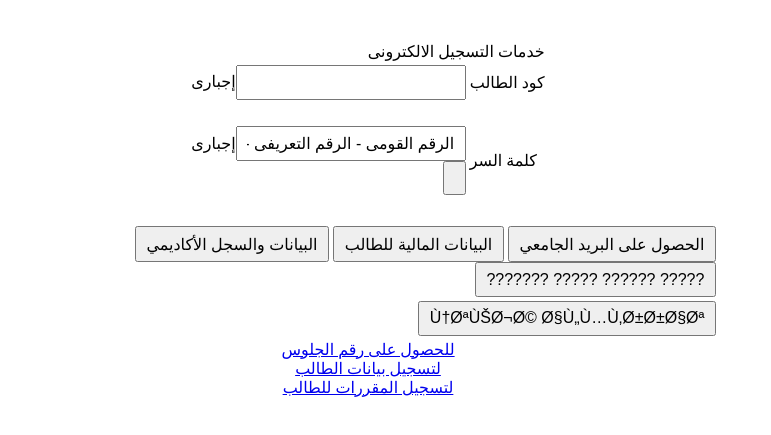
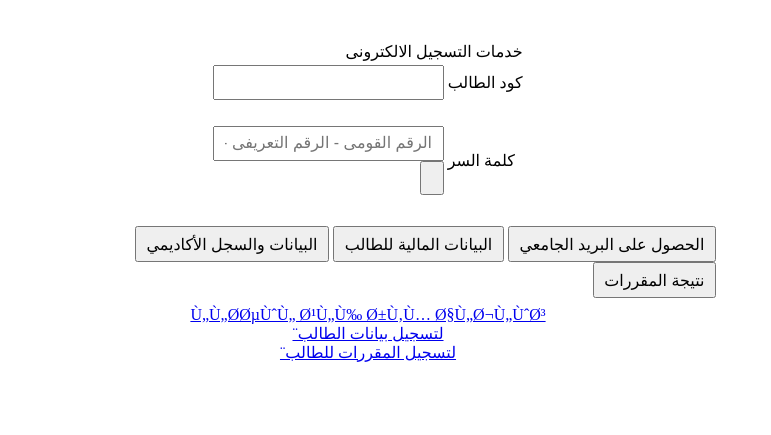
Before and after one commit to Thomas-Magdy/results-website, a plain HTML site: page index.html in a window 1280 px wide. Shown: the part 171-606 px from the top of the page, without its empty margins (0-771 px from the left). Drawn offline with Linux system fonts and the light colour scheme.

Commit message:
Add files via upload

```diff
--- a/index.html
+++ b/index.html
@@ -51,7 +51,7 @@
                               <td align="left"><span id="ctl00_cntphmaster_lbl_StudCode">كود الطالب</span>
                             </td>
                             <td align="right">
-                              <input name="ctl00$cntphmaster$txt_StudCode" type="text" onchange="javascript:setTimeout('__doPostBack(\'ctl00$cntphmaster$txt_StudCode\',\'\')', 0)" onkeypress="if (WebForm_TextBoxKeyHandler(event) == false) return false;" id="ctl00_cntphmaster_txt_StudCode" class="form-text"><span id="ctl00_cntphmaster_RequiredFieldValidator1">إجبارى</span>
+                              <input name="ctl00$cntphmaster$txt_StudCode" type="text" onchange="javascript:setTimeout('__doPostBack(\'ctl00$cntphmaster$txt_StudCode\',\'\')', 0)" onkeypress="if (WebForm_TextBoxKeyHandler(event) == false) return false;" id="ctl00_cntphmaster_txt_StudCode" class="form-text"><span id="ctl00_cntphmaster_RequiredFieldValidator1"></span>
                           </td>
                         </tr>
                         <tr>
@@ -63,7 +63,7 @@
                           <td align="left"><span id="ctl00_cntphmaster_lbl_Nationalnum">كلمة السر</span>
                         </td>
                         <td align="right">
-                          <input name="ctl00$cntphmaster$txt_Nationalnum" type="text" value="الرقم القومى - الرقم التعريفى - الرقم السرى" id="ctl00_cntphmaster_txt_Nationalnum" onfocus="__doPostBack('ctl00$cntphmaster$btnTextBoxEventHandler','')"><span id="ctl00_cntphmaster_RequiredFieldValidator2">إجبارى</span>
+                          <input name="ctl00$cntphmaster$txt_Nationalnum" type="text" placeholder="الرقم القومى - الرقم التعريفى - الرقم السرى" id="ctl00_cntphmaster_txt_Nationalnum" onfocus="this.placeholder=''; this.value=''; __doPostBack('ctl00$cntphmaster$btnTextBoxEventHandler','')"><span id="ctl00_cntphmaster_RequiredFieldValidator2"></span>
                         <div>
                           <input type="submit" name="ctl00$cntphmaster$btnTextBoxEventHandler" value="" id="ctl00_cntphmaster_btnTextBoxEventHandler">
                         </div>
@@ -88,20 +88,20 @@
                               <tr>
                                 <td>
                                   <input type="submit" name="ctl00$cntphmaster$GetMail" value="الحصول على البريد الجامعي" onclick="javascript:WebForm_DoPostBackWithOptions(new WebForm_PostBackOptions(&quot;ctl00$cntphmaster$GetMail&quot;, &quot;&quot;, true, &quot;enter&quot;, &quot;&quot;, false, false))" id="ctl00_cntphmaster_GetMail" class="btn btn-primary btn-block">
-                                  <input type="submit" name="ctl00$cntphmaster$btn_Login3" value="البيانات المالية للطالب" onclick="javascript:WebForm_DoPostBackWithOptions(new WebForm_PostBackOptions(&quot;ctl00$cntphmaster$btn_Login3&quot;, &quot;&quot;, true, &quot;enter&quot;, &quot;&quot;, false, false))" id="ctl00_cntphmaster_btn_Login3" title=" - تم نقل السجل المالى للطالب الى نظام وحدة نظم المعلومات المالية بالجامعة" class="btn btn-primary btn-block">
+                                  <input type="submit" name="ctl00$cntphmaster$btn_Login3" value="البيانات المالية للطالب" onclick="javascript:WebForm_DoPostBackWithOptions(new WebForm_PostBackOptions(&quot;ctl00$cntphmaster$btn_Login3&quot;, &quot;&quot;, true, &quot;enter&quot;, &quot;&quot;, false, false))" id="ctl00_cntphmaster_btn_Login3" title=" - ØªÙ… Ù†Ù‚Ù„ Ø§Ù„Ø³Ø¬Ù„ Ø§Ù„Ù…Ø§Ù„Ù‰ Ù„Ù„Ø·Ø§Ù„Ø¨ Ø§Ù„Ù‰ Ù†Ø¸Ø§Ù… ÙˆØ­Ø¯Ø© Ù†Ø¸Ù… Ø§Ù„Ù…Ø¹Ù„ÙˆÙ…Ø§Øª Ø§Ù„Ù…Ø§Ù„ÙŠØ© Ø¨Ø§Ù„Ø¬Ø§Ù…Ø¹Ø©" class="btn btn-primary btn-block">
                                   <input type="submit" name="ctl00$cntphmaster$btn_Login1" value="البيانات والسجل الأكاديمي" onclick="javascript:WebForm_DoPostBackWithOptions(new WebForm_PostBackOptions(&quot;ctl00$cntphmaster$btn_Login1&quot;, &quot;&quot;, true, &quot;enter&quot;, &quot;&quot;, false, false))" id="ctl00_cntphmaster_btn_Login1" class="btn btn-primary btn-block">
-<button type="button" id="course-result-forward" class="btn btn-primary btn-block" onclick="handleCourseResultRedirect()">????? ?????? ????? ???????</button>
+                                  <button type="button" class="btn btn-primary btn-block" onclick="handleCourseResultRedirect()">نتيجة المقررات</button>
                                 </td>
                               </tr>
                               <tr>
                                 <td>
-                                  <button type="button" class="btn btn-primary btn-block" onclick="window.location.href='courses-result.html'">Ù†ØªÙŠØ¬Ø© Ø§Ù„Ù…Ù‚Ø±Ø±Ø§Øª</button>
+
                                 </td>
                               </tr>
                               <tr align="center">
-                                <td><a id="ctl00_cntphmaster_LinkButton1" href="javascript:WebForm_DoPostBackWithOptions(new WebForm_PostBackOptions(&quot;ctl00$cntphmaster$LinkButton1&quot;, &quot;&quot;, false, &quot;&quot;, &quot;../UI/ED_STUD/test.aspx&quot;, false, true))">للحصول على رقم الجلوس</a>
-                                <br><a id="ctl00_cntphmaster_btnview1" href="javascript:__doPostBack('ctl00$cntphmaster$btnview1','')">لتسجيل بيانات الطالب</a>
-                              <br><a id="ctl00_cntphmaster_btnview2" href="javascript:__doPostBack('ctl00$cntphmaster$btnview2','')">لتسجيل المقررات للطالب</a>
+                                <td><a id="ctl00_cntphmaster_LinkButton1" href="javascript:WebForm_DoPostBackWithOptions(new WebForm_PostBackOptions(&quot;ctl00$cntphmaster$LinkButton1&quot;, &quot;&quot;, false, &quot;&quot;, &quot;../UI/ED_STUD/test.aspx&quot;, false, true))">Ù„Ù„Ø­ØµÙˆÙ„ Ø¹Ù„Ù‰ Ø±Ù‚Ù… Ø§Ù„Ø¬Ù„ÙˆØ³</a>
+                                <br><a id="ctl00_cntphmaster_btnview1" href="javascript:__doPostBack('ctl00$cntphmaster$btnview1','')">لتسجيل بيانات الطالب¨</a>
+                              <br><a id="ctl00_cntphmaster_btnview2" href="javascript:__doPostBack('ctl00$cntphmaster$btnview2','')">لتسجيل المقررات للطالب¨</a>
                           </td>
                         </tr>
                         <tr align="center">
```
